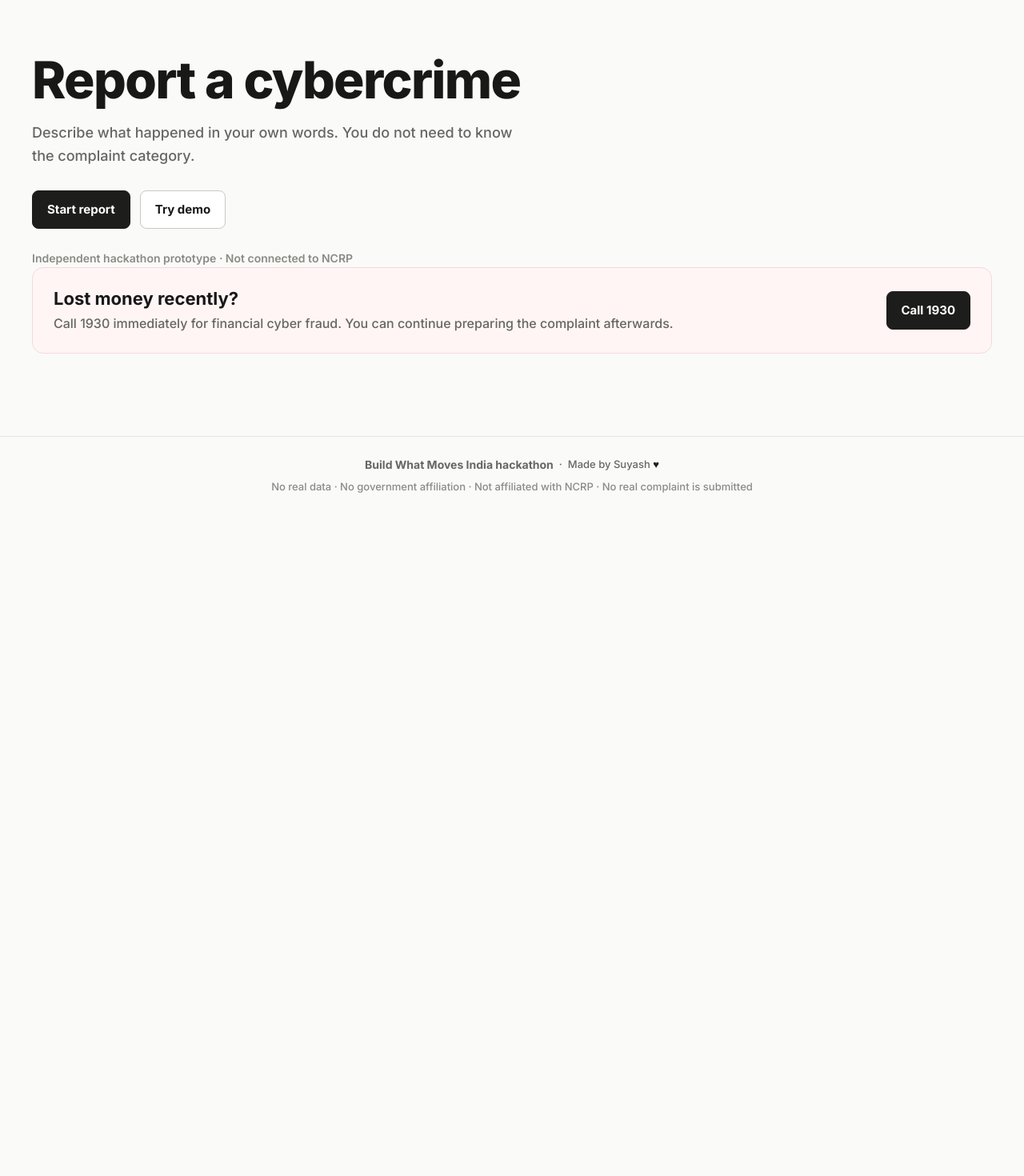
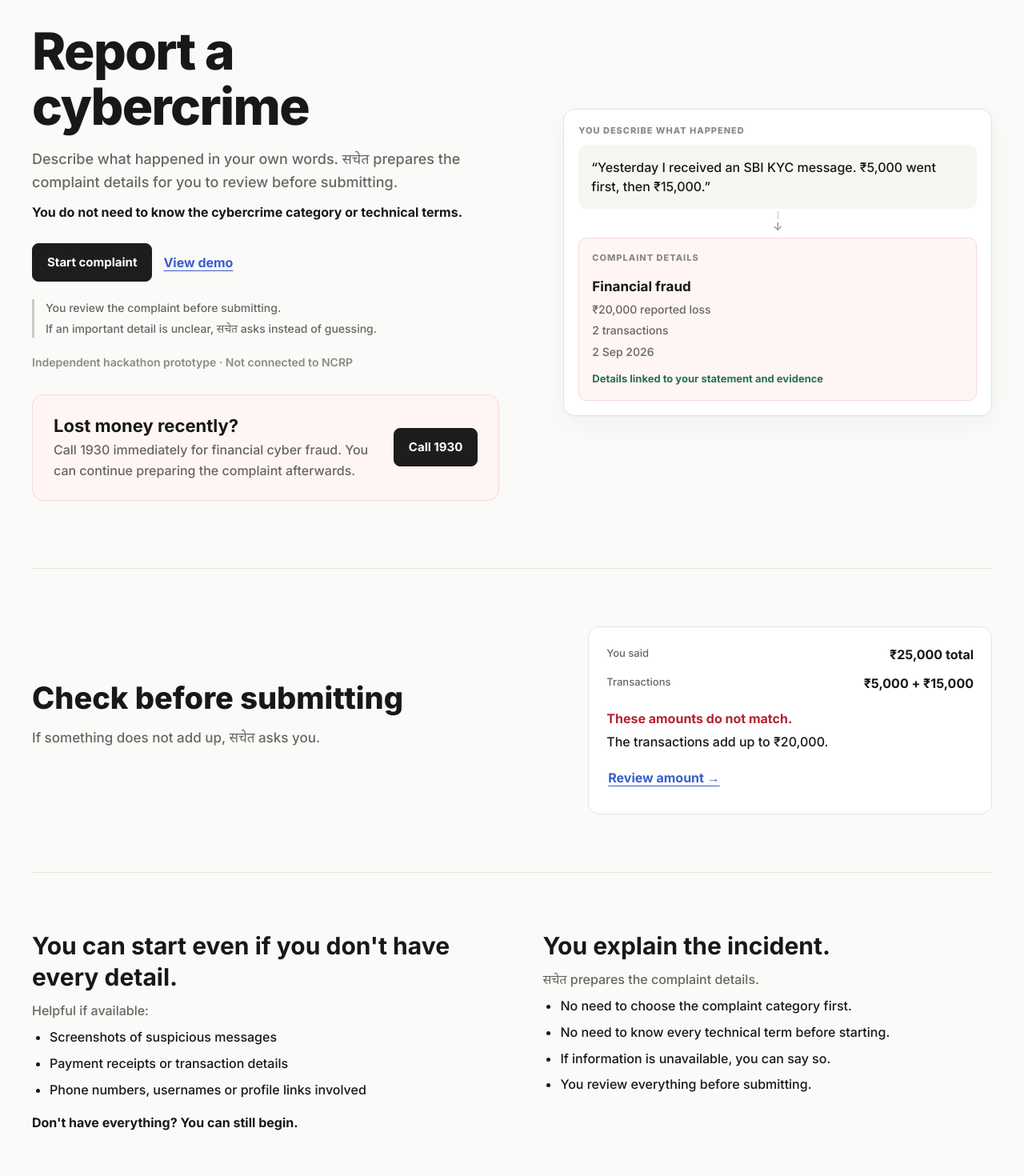
Before and after one commit to suyashpradhan/ncrp-prototype, a Next.js app: page / in a window 1280 px wide. Shown: the part 120-1590 px from the top of the page at 80% size. Before the commit the page ends 800 px from the top, so only its background shows below. Built offline with nearby package versions, Linux system fonts and the light colour scheme.

Commit message:
tightens landing page

```diff
--- a/src/app/globals.css
+++ b/src/app/globals.css
@@ -377,7 +377,7 @@ textarea {
 /* Landing */
 .service-entry {
   min-height: auto;
-  padding-block: clamp(88px, 9vw, 112px) clamp(82px, 8vw, 104px);
+  padding-block: clamp(52px, 6vw, 76px) clamp(64px, 7vw, 88px);
 }
 
 .service-entry-inner {
@@ -390,10 +390,6 @@ textarea {
   grid-template-columns: minmax(0, 48fr) minmax(0, 44fr);
   align-items: center;
   gap: clamp(64px, 7vw, 80px);
-}
-
-.landing-hero-simple {
-  grid-template-columns: minmax(0, 760px);
 }
 
 .service-entry-copy {
@@ -411,9 +407,15 @@ textarea {
 
 .service-entry-support {
   max-width: 620px;
-  margin-bottom: 28px;
+  margin-bottom: 10px;
   color: var(--secondary);
   font-size: 18px;
+}
+
+.landing-category-reassurance {
+  max-width: 620px;
+  margin: 0 0 26px;
+  font-weight: 650;
 }
 
 .service-entry-actions,
@@ -448,10 +450,42 @@ textarea {
 }
 
 .landing-capability-line {
-  margin: 26px 0 0;
+  margin: 20px 0 0;
   color: var(--muted);
   font-size: 14px;
   font-weight: 550;
+}
+
+.landing-text-action,
+.landing-example-action {
+  min-height: 44px;
+  padding: 8px 2px;
+  color: var(--focus);
+  background: transparent;
+  border: 0;
+  border-radius: 4px;
+  font: inherit;
+  font-weight: 700;
+  text-decoration: underline;
+  text-underline-offset: 4px;
+  cursor: pointer;
+}
+
+.landing-trust-line {
+  max-width: 620px;
+  margin-top: 22px;
+  padding-left: 14px;
+  border-left: 3px solid var(--border-strong);
+}
+
+.landing-trust-line p {
+  margin: 0;
+  color: var(--secondary);
+  font-size: 14px;
+}
+
+.landing-trust-line p + p {
+  margin-top: 3px;
 }
 
 .sachet-preview {
@@ -500,7 +534,7 @@ textarea {
 }
 
 .landing-case-check {
-  margin-top: clamp(80px, 9vw, 120px);
+  margin-top: clamp(56px, 7vw, 84px);
   padding-block: clamp(42px, 6vw, 72px);
   display: grid;
   grid-template-columns: minmax(0, 0.9fr) minmax(360px, 0.75fr);
@@ -565,42 +599,38 @@ html[data-ui-locale="hi"] .landing-case-check h2 {
   margin: 4px 0 10px;
 }
 
-.landing-example-action {
-  color: var(--secondary);
-  font-size: 14px;
-  font-weight: 700;
-}
-
-.landing-steps {
-  padding-block: clamp(56px, 7vw, 88px);
-  display: grid;
-  grid-template-columns: repeat(3, minmax(0, 1fr));
-  gap: clamp(26px, 5vw, 68px);
-}
-
-.landing-steps article > span {
-  width: 32px;
-  height: 32px;
-  margin-bottom: 16px;
-  display: grid;
-  place-items: center;
-  color: var(--secondary);
-  border: 1px solid var(--border-strong);
-  border-radius: 50%;
-  font-size: 13px;
-  font-weight: 750;
-}
-
-.landing-steps h2 {
-  margin-bottom: 6px;
-  font-size: 23px;
-}
-
-.landing-steps p {
-  color: var(--secondary);
+.landing-reassurance {
+  padding-block: clamp(48px, 6vw, 72px) 0;
+  display: grid;
+  grid-template-columns: repeat(2, minmax(0, 1fr));
+  gap: clamp(36px, 6vw, 80px);
+}
+
+.landing-reassurance article {
+  min-width: 0;
+}
+
+.landing-reassurance h2 {
+  margin-bottom: 10px;
+  font-size: clamp(24px, 2.4vw, 30px);
+}
+
+.landing-reassurance p {
+  margin-bottom: 8px;
+  color: var(--secondary);
+}
+
+.landing-reassurance ul {
+  margin: 0 0 16px;
+  padding-left: 22px;
+}
+
+.landing-reassurance li + li {
+  margin-top: 7px;
 }
 
 .landing-urgent-strip {
+  margin-top: 28px;
   padding: 24px 26px;
   display: flex;
   align-items: center;
@@ -3540,7 +3570,7 @@ html[data-ui-locale="hi"] .companion-eyebrow {
     width: 100%;
   }
 
-  .landing-steps {
+  .landing-reassurance {
     grid-template-columns: 1fr;
     gap: 34px;
   }
--- a/src/components/demo-journey/demo-journey.tsx
+++ b/src/components/demo-journey/demo-journey.tsx
@@ -297,7 +297,9 @@ function SachetPreview() {
           : "Example of shared information becoming a prepared report"
       }
     >
-      <p className="sachet-preview-label">{hi ? "क्या हुआ" : "What happened"}</p>
+      <p className="sachet-preview-label">
+        {hi ? "आप बताते हैं कि क्या हुआ" : "You describe what happened"}
+      </p>
       <blockquote className="sachet-proof-story">
         {hi ? "“कल मुझे SBI KYC का संदेश मिला। पहले ₹5,000, फिर ₹15,000 गए।”" : "“Yesterday I received an SBI KYC message. ₹5,000 went first, then ₹15,000.”"}
       </blockquote>
@@ -308,49 +310,92 @@ function SachetPreview() {
       </div>
 
       <div className="sachet-proof-result">
-        <p className="sachet-preview-label">{hi ? "सचेत ने तैयार किया" : "Prepared by सचेत"}</p>
+        <p className="sachet-preview-label">
+          {hi ? "शिकायत की जानकारी" : "Complaint details"}
+        </p>
         <strong>{hi ? "वित्तीय धोखाधड़ी" : "Financial fraud"}</strong>
         <span>{hi ? "₹20,000 रिपोर्ट किया गया नुकसान" : "₹20,000 reported loss"}</span>
         <span>{hi ? "2 लेन-देन" : "2 transactions"}</span>
         <span>{hi ? "2 सितम्बर 2026" : "2 Sep 2026"}</span>
-        <b>{hi ? "स्रोत जुड़े हुए" : "Sources linked"}</b>
+        <b>
+          {hi
+            ? "जानकारी आपके बयान और सबूत से जुड़ी है"
+            : "Details linked to your statement and evidence"}
+        </b>
       </div>
     </aside>
   );
 }
 
-function LandingCaseCheck() {
+function LandingCaseCheck({ onReviewAmount }: { onReviewAmount: () => void }) {
   const { locale } = useI18n();
   const hi = locale === "hi";
   return (
     <section className="landing-case-check" aria-labelledby="landing-case-check-heading">
       <div>
-        <p className="eyebrow">{hi ? "मामले की जाँच" : "Case check"}</p>
-        <h2 id="landing-case-check-heading">{hi ? "यह चुपचाप अनुमान नहीं लगाता।" : "It won't quietly guess."}</h2>
-        <p>{hi ? "सचेत जरूरी जानकारी का स्रोत दिखाता है और गड़बड़ी होने पर आपसे पूछता है।" : "सचेत shows where important details came from and asks when something does not add up."}</p>
+        <h2 id="landing-case-check-heading">
+          {hi ? "जमा करने से पहले जाँचें" : "Check before submitting"}
+        </h2>
+        <p>
+          {hi
+            ? "अगर कोई जानकारी मेल नहीं खाती, तो सचेत आपसे पूछता है।"
+            : "If something does not add up, सचेत asks you."}
+        </p>
       </div>
       <div className="landing-conflict-example">
         <dl>
           <div><dt>{hi ? "आपने कहा" : "You said"}</dt><dd>₹25,000 {hi ? "कुल" : "total"}</dd></div>
           <div><dt>{hi ? "लेन-देन" : "Transactions"}</dt><dd>₹5,000 + ₹15,000</dd></div>
         </dl>
-        <strong>{hi ? "एक जानकारी पर ध्यान दें" : "Something needs your attention"}</strong>
-        <p>{hi ? "लेन-देन का कुल ₹20,000 है।" : "The transactions add up to ₹20,000."}</p>
-        <span className="landing-example-action">{hi ? "राशि जाँचें →" : "Review amount →"}</span>
+        <strong>
+          {hi ? "ये राशियाँ मेल नहीं खातीं।" : "These amounts do not match."}
+        </strong>
+        <p>
+          {hi
+            ? "लेन-देन का जोड़ा ₹20,000 है।"
+            : "The transactions add up to ₹20,000."}
+        </p>
+        <button
+          className="landing-example-action"
+          type="button"
+          onClick={onReviewAmount}
+        >
+          {hi ? "राशि जाँचें" : "Review amount"} →
+        </button>
       </div>
     </section>
   );
 }
 
-function LandingSteps() {
+function LandingReassurance() {
   const { locale } = useI18n();
   const hi = locale === "hi";
-  const steps = hi
-    ? [["बयान दें", "जो हुआ उसे अपने शब्दों में बताएं।"], ["शिकायत जाँचें", "तैयार जानकारी की जाँच करें।"], ["जमा करें", "शिकायत जमा करें और अगला कदम देखें।"]]
-    : [["Provide a statement", "Describe what happened in your own words."], ["Review complaint", "Check the prepared information."], ["Submit", "Submit the complaint and see what to do next."]];
   return (
-    <section className="landing-steps" aria-label={hi ? "रिपोर्ट बनाने के तीन चरण" : "Three steps to prepare a report"}>
-      {steps.map(([title, description], index) => <article key={title}><span>{index + 1}</span><h2>{title}</h2><p>{description}</p></article>)}
+    <section className="landing-reassurance" aria-label={hi ? "शुरू करने के लिए जानकारी" : "Information for getting started"}>
+      <article>
+        <h2>
+          {hi
+            ? "हर जानकारी न होने पर भी आप शुरू कर सकते हैं।"
+            : "You can start even if you don't have every detail."}
+        </h2>
+        <p>{hi ? "उपलब्ध हो तो मददगार:" : "Helpful if available:"}</p>
+        <ul>
+          <li>{hi ? "संदिग्ध संदेशों के स्क्रीनशॉट" : "Screenshots of suspicious messages"}</li>
+          <li>{hi ? "भुगतान रसीद या लेन-देन की जानकारी" : "Payment receipts or transaction details"}</li>
+          <li>{hi ? "जुड़े हुए फ़ोन नंबर, यूज़रनेम या प्रोफ़ाइल लिंक" : "Phone numbers, usernames or profile links involved"}</li>
+        </ul>
+        <strong>{hi ? "सब कुछ नहीं है? फिर भी शुरू करें।" : "Don't have everything? You can still begin."}</strong>
+      </article>
+      <article>
+        <h2>{hi ? "आप घटना बताते हैं।" : "You explain the incident."}</h2>
+        <p>{hi ? "सचेत शिकायत की जानकारी तैयार करता है।" : "सचेत prepares the complaint details."}</p>
+        <ul>
+          <li>{hi ? "पहले शिकायत की श्रेणी चुनने की जरूरत नहीं।" : "No need to choose the complaint category first."}</li>
+          <li>{hi ? "हर तकनीकी शब्द जानना जरूरी नहीं।" : "No need to know every technical term before starting."}</li>
+          <li>{hi ? "जानकारी उपलब्ध न हो तो आप ऐसा बता सकते हैं।" : "If information is unavailable, you can say so."}</li>
+          <li>{hi ? "जमा करने से पहले आप सब कुछ जाँचते हैं।" : "You review everything before submitting."}</li>
+        </ul>
+      </article>
     </section>
   );
 }
@@ -1499,7 +1544,7 @@ export function DemoJourney() {
     ) : (
       <section className="service-entry section-pad">
         <div className="shell service-entry-inner">
-          <div className="service-entry-layout landing-hero-layout landing-hero-simple">
+          <div className="service-entry-layout landing-hero-layout">
             <div className="service-entry-copy">
               <h1>
                 {locale === "hi"
@@ -1508,8 +1553,13 @@ export function DemoJourney() {
               </h1>
               <p className="service-entry-support">
                 {locale === "hi"
-                  ? "जो हुआ उसे अपने शब्दों में बताएं। शिकायत की श्रेणी जानना जरूरी नहीं है।"
-                  : "Describe what happened in your own words. You do not need to know the complaint category."}
+                  ? "जो हुआ उसे अपने शब्दों में बताएं। सचेत शिकायत की जानकारी तैयार करता है, जिसे आप जमा करने से पहले जाँचते हैं।"
+                  : "Describe what happened in your own words. सचेत prepares the complaint details for you to review before submitting."}
+              </p>
+              <p className="landing-category-reassurance">
+                {locale === "hi"
+                  ? "आपको साइबर अपराध की श्रेणी या तकनीकी शब्द जानने की जरूरत नहीं है।"
+                  : "You do not need to know the cybercrime category or technical terms."}
               </p>
               <div className="service-entry-actions">
                 <button
@@ -1519,28 +1569,35 @@ export function DemoJourney() {
                 >
                   {hasSubmittedCase
                     ? locale === "hi" ? "मामला देखें" : "View case"
-                    : locale === "hi" ? "रिपोर्ट शुरू करें" : "Start report"}
+                    : locale === "hi" ? "शिकायत शुरू करें" : "Start complaint"}
                 </button>
                 <button
-                  className="secondary-button"
+                  className="landing-text-action"
                   type="button"
                   onClick={hasSubmittedCase ? startReport : () => useDemoIncident()}
                 >
                   {hasSubmittedCase
                     ? locale === "hi" ? "नई शिकायत शुरू करें" : "Start new complaint"
-                    : locale === "hi" ? "डेमो देखें" : "Try demo"}
+                    : locale === "hi" ? "डेमो देखें" : "View demo"}
                 </button>
               </div>
+              <div className="landing-trust-line">
+                <p>{locale === "hi" ? "जमा करने से पहले आप शिकायत जाँचते हैं।" : "You review the complaint before submitting."}</p>
+                <p>{locale === "hi" ? "जरूरी जानकारी साफ़ न हो तो सचेत अनुमान लगाने के बजाय पूछता है।" : "If an important detail is unclear, सचेत asks instead of guessing."}</p>
+              </div>
               <p className="landing-capability-line">{locale === "hi" ? "स्वतंत्र हैकाथॉन प्रोटोटाइप · NCRP से जुड़ा नहीं" : "Independent hackathon prototype · Not connected to NCRP"}</p>
+              <section className="landing-urgent-strip" aria-labelledby="landing-urgent-heading">
+                <div>
+                  <h2 id="landing-urgent-heading">{locale === "hi" ? "क्या हाल ही में पैसे गए हैं?" : "Lost money recently?"}</h2>
+                  <p>{locale === "hi" ? "वित्तीय साइबर धोखाधड़ी के लिए तुरंत 1930 पर कॉल करें। इसके बाद शिकायत तैयार करना जारी रख सकते हैं।" : "Call 1930 immediately for financial cyber fraud. You can continue preparing the complaint afterwards."}</p>
+                </div>
+                <a className="primary-button" href="tel:1930">{locale === "hi" ? "1930 पर कॉल करें" : "Call 1930"}</a>
+              </section>
             </div>
+            <SachetPreview />
           </div>
-          <section className="landing-urgent-strip" aria-labelledby="landing-urgent-heading">
-            <div>
-              <h2 id="landing-urgent-heading">{locale === "hi" ? "क्या हाल ही में पैसे गए हैं?" : "Lost money recently?"}</h2>
-              <p>{locale === "hi" ? "वित्तीय साइबर धोखाधड़ी के लिए तुरंत 1930 पर कॉल करें। इसके बाद शिकायत तैयार करना जारी रख सकते हैं।" : "Call 1930 immediately for financial cyber fraud. You can continue preparing the complaint afterwards."}</p>
-            </div>
-            <a className="primary-button" href="tel:1930">{locale === "hi" ? "1930 पर कॉल करें" : "Call 1930"}</a>
-          </section>
+          <LandingCaseCheck onReviewAmount={() => useDemoIncident()} />
+          <LandingReassurance />
         </div>
       </section>
     );
```
